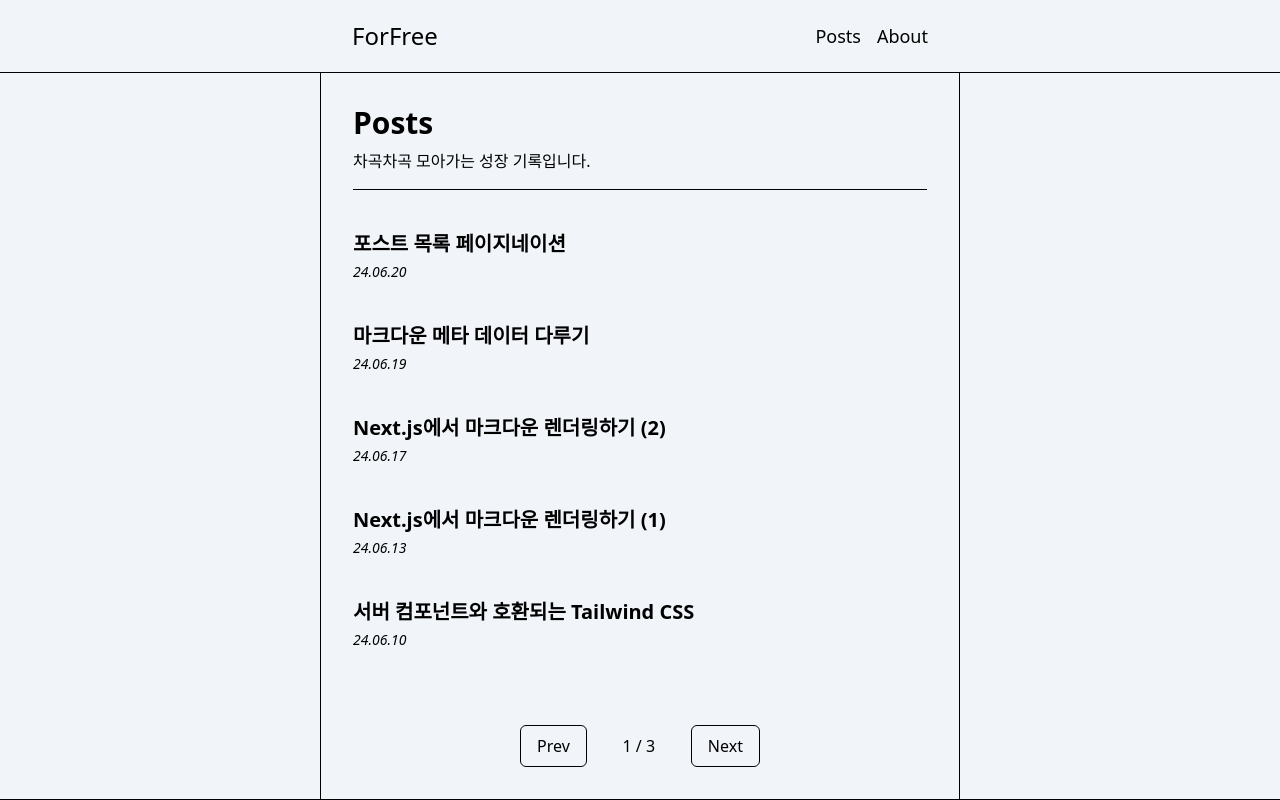
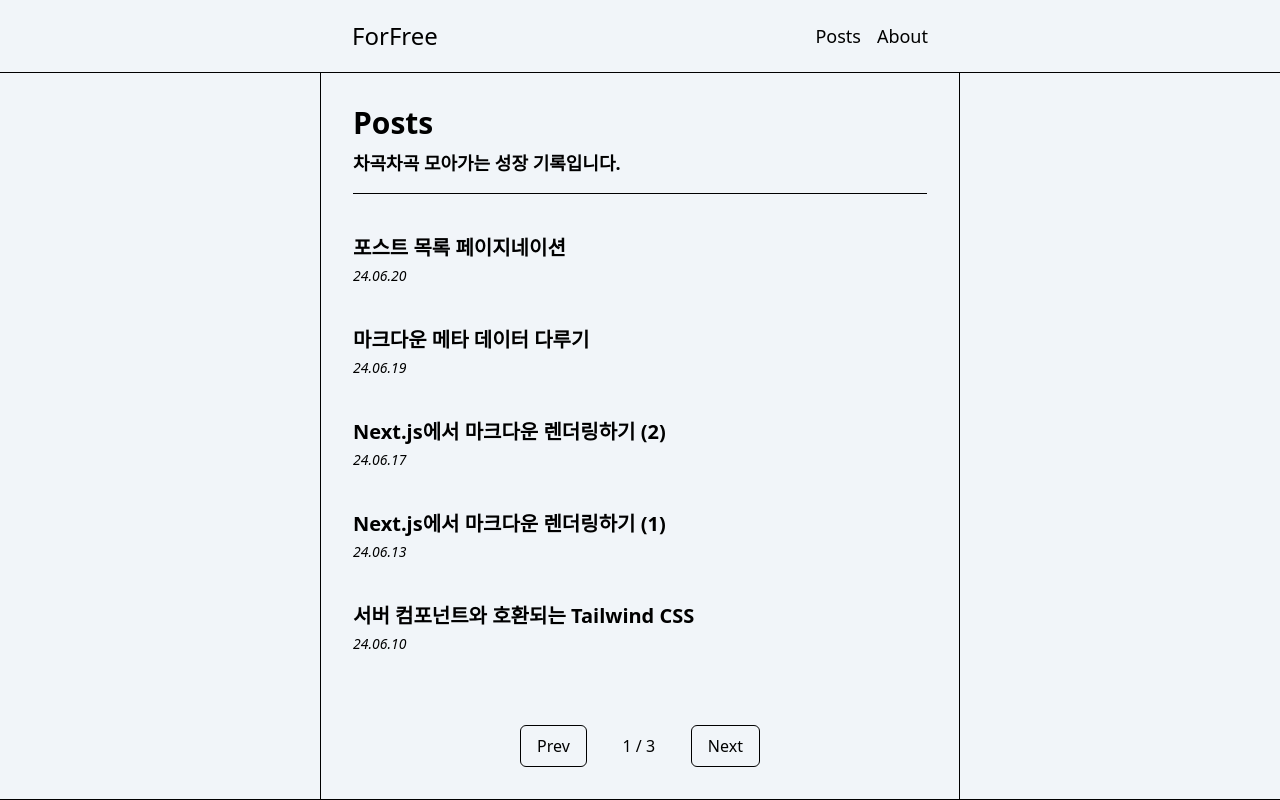
Before and after one commit to dmson1218/blog, a Next.js app: page /posts in a window 1280 px wide. Built offline with nearby package versions, Linux system fonts and the light colour scheme.

Commit message:
ui: ui 수정

```diff
--- a/src/app/globals.css
+++ b/src/app/globals.css
@@ -3,7 +3,7 @@
 @tailwind utilities;
 
 code {
-    @apply px-1 py-0.5 rounded border bg-gray-300 italic;
+    @apply px-1 py-0.5 rounded border bg-gray-300;
 }
 
 code::before,
--- a/src/app/posts/[slug]/page.tsx
+++ b/src/app/posts/[slug]/page.tsx
@@ -17,7 +17,9 @@ const PostBySlugPage = ({ params }: PostBySlugPageParams) => {
     return (
         <>
             <div className="pb-6 border-b border-black flex flex-col gap-2">
-                <div className="text-3xl font-bold">{data.title}</div>
+                <div className="text-2xl sm:text-3xl font-bold">
+                    {data.title}
+                </div>
             </div>
             <ReactMarkDown
                 key={content}
--- a/src/components/PostPagination.tsx
+++ b/src/components/PostPagination.tsx
@@ -27,7 +27,7 @@ const PostPagination = ({ metaDatas }: PostPaginationProps) => {
         <div className="h-full flex flex-col">
             <div className="pb-4 border-b border-black flex flex-col gap-2">
                 <div className="text-xl sm:text-3xl font-bold">Posts</div>
-                <div className="text-sm sm:text-base">
+                <div className="text-base sm:text-lg font-semibold">
                     차곡차곡 모아가는 성장 기록입니다.
                 </div>
             </div>
```
